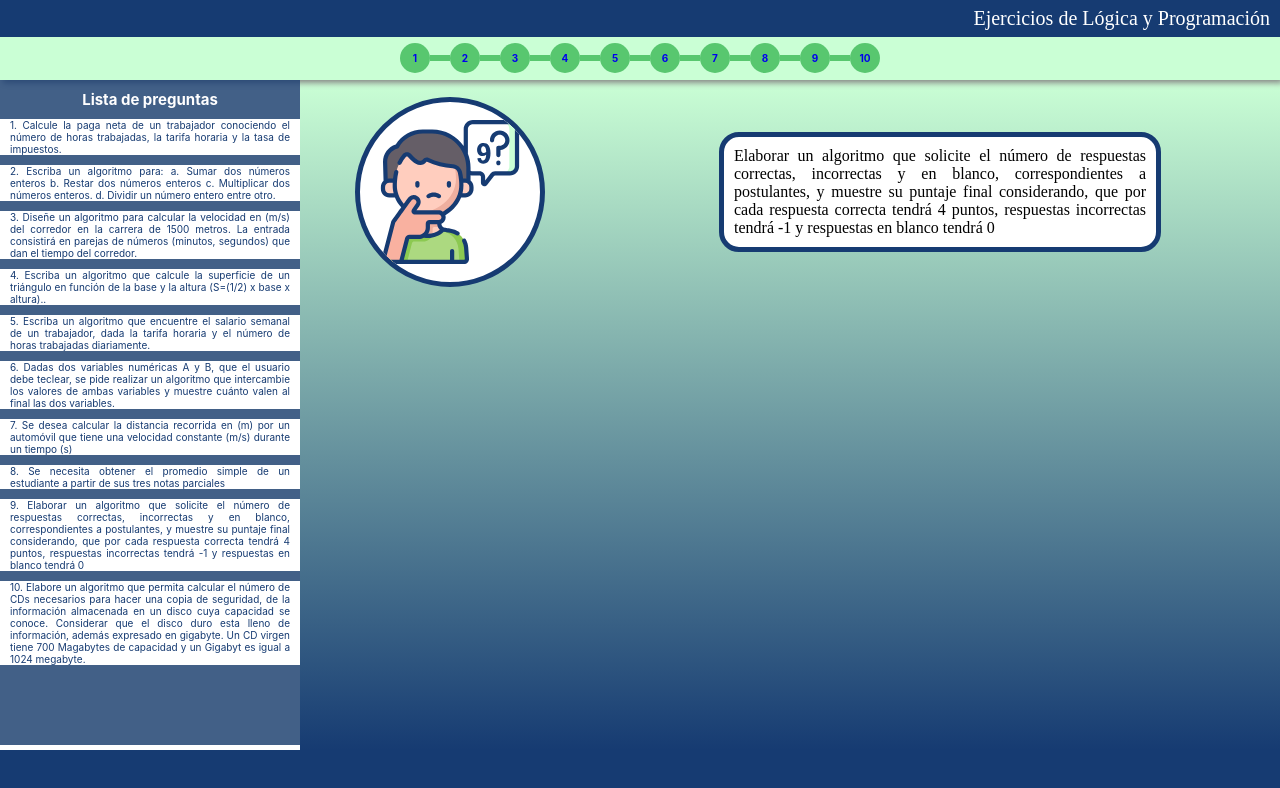
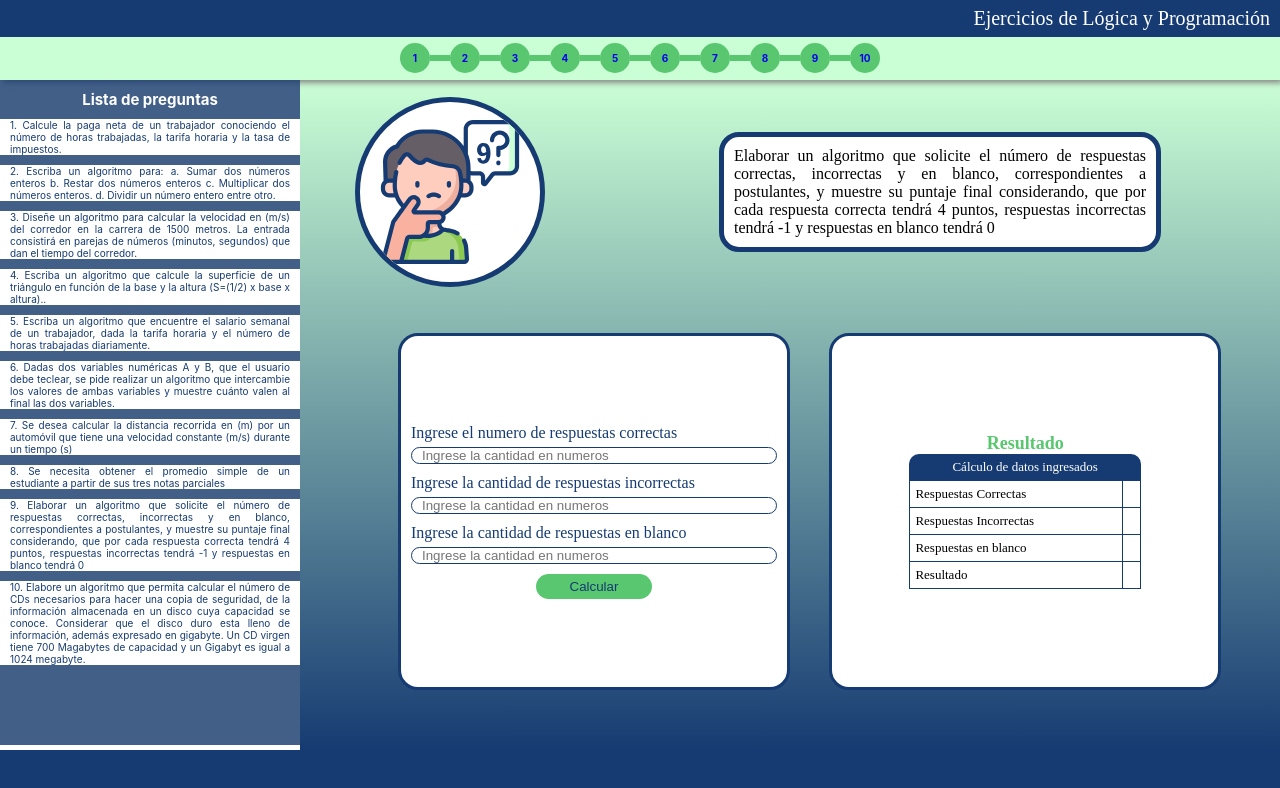
Before and after one commit to JonathanRugama/ejercicios-de-programacion-1, a React (Create React App) app: page /question-9 in a window 1280 px wide. Shown: the top 788 px of the page. Built offline with nearby package versions, Linux system fonts and the light colour scheme.

Commit message:
Se agrega la solucion al ejercicio 9

```diff
--- /dev/null
+++ b/src/components/forms/form-solution-9.js
@@ -0,0 +1,52 @@
+import React from 'react';
+
+class FormSolutionNine extends React.Component {
+    state ={};
+  /*  handleChange = (e) => {
+         console.log({name : e.target.name, value : e.target.value});
+        this.setState({
+            [e.target.name]: e.target.value,
+        });
+    } */
+    handleClick = (e) => {
+        console.log("Button was clicked")
+    }
+
+    render() {
+        return(
+    <form onSubmit={this.props.onSubmit} className="form-solution" action="">
+        <label className="form-solution__item" htmlFor="">
+            <span>Ingrese el numero de respuestas correctas</span>
+            <input
+            onChange={this.props.onChange}
+            type="text"
+            placeholder="Ingrese la cantidad en numeros"
+            name="respuestasCorrectas"
+            value={this.props.formValues.respuestasCorrectas}/>
+        </label>
+        <label className="form-solution__item" htmlFor="">
+            <span>Ingrese la cantidad de respuestas incorrectas</span>
+            <input
+            onChange={this.props.onChange}
+            type="text"
+            placeholder="Ingrese la cantidad en numeros"
+            name="respuestasIncorrectas"
+            value={this.props.formValues.respuestasIncorrectas}/>
+        </label>
+        <label className="form-solution__item" htmlFor="">
+            <span>Ingrese la cantidad de respuestas en blanco</span>
+            <input
+            onChange={this.props.onChange}
+            type="text"
+            placeholder="Ingrese la cantidad en numeros"
+            name="respuestasEnBlanco"
+            value={this.props.formValues.respuestasEnBlanco}/>
+        </label>
+        <button onClick={this.handleClick}>Calcular</button>
+    </form>
+    )
+    }
+
+}
+
+export default FormSolutionNine
--- a/src/components/pages/question-nine.js
+++ b/src/components/pages/question-nine.js
@@ -1,12 +1,13 @@
 import React from 'react';
 import Question from '../question-container';
 import ImgContainer from '../img-container'
+import SolutionNine from '../solutions/solution-container-9';
 const QuestionNine = () => {
     return (
         <React.Fragment>
         <ImgContainer number={8}/>
         <Question fontsize="m-font" sentence="Elaborar un algoritmo que solicite el número de respuestas correctas, incorrectas y en blanco, correspondientes a postulantes, y muestre su puntaje final considerando, que por cada respuesta correcta tendrá 4 puntos, respuestas incorrectas tendrá -1 y respuestas en blanco tendrá 0"/>
-
+        <SolutionNine/>
         </React.Fragment>
     )
 }
--- /dev/null
+++ b/src/components/results/results-9.js
@@ -0,0 +1,32 @@
+import React from 'react'
+
+const ResultsOne = (props) => {
+    return(
+        <div className="results-container">
+            <h2 className="results-title">Resultado</h2>
+            <table className="table-results">
+            <caption className="table-title">Cálculo de datos ingresados</caption>
+                <tbody className="table-body">
+                    <tr className="table-row">
+                        <td>Respuestas Correctas</td>
+                        <td>{props.respuestasCorrectas}</td>
+                    </tr>
+                    <tr className="table-row">
+                        <td>Respuestas Incorrectas</td>
+                        <td>{props.respuestasIncorrectas}</td>
+                    </tr>
+                    <tr className="table-row">
+                        <td>Respuestas en blanco</td>
+                        <td>{props.respuestasEnBlanco}</td>
+                    </tr>
+                    <tr className="table-row">
+                        <td>Resultado</td>
+                        <td>{props.resultado}</td>
+                    </tr>
+                </tbody>
+            </table>
+        </div>
+    )
+}
+
+export default ResultsOne
--- /dev/null
+++ b/src/components/solutions/solution-container-9.js
@@ -0,0 +1,60 @@
+import React from 'react';
+import FormSolutionNine from '../forms/form-solution-9'
+import ResultsNine from '../results/results-9';
+
+class SolutionNine extends React.Component {
+    state = {
+        form: {
+        respuestasCorrectas:'',
+        respuestasIncorrectas: '',
+        respuestasEnBlanco: ''
+    },
+        resultado : ''
+
+}
+
+    handleChange = (e) => {
+        /* const nextForm = this.state.form;
+        nextForm[e.target.name] = e.target.value */
+        this.setState({
+           /*  form:nextForm, */
+           form: {
+               /* Dejamos caer todos los valores anteriores */
+               ...this.state.form,
+               /* Y añadimos el adicional o sobreescribimos */
+               [e.target.name]: e.target.value,
+           }
+
+        })
+    }
+    handleSubmit = (e) => {
+        e.preventDefault()
+       let result = (this.state.form.respuestasCorrectas*4) + (this.state.form.respuestasIncorrectas*-1) + (this.state.form.respuestasEnBlanco * 0);
+        this.setState({resultado: result})
+        console.log(`Form was submitted y el resultado es ${result}`)
+    }
+   /*  calculateNetPay = () => {
+
+
+        return result;
+    } */
+    render() {
+        return (
+            <section className="solution-container">
+                <FormSolutionNine
+                onChange={this.handleChange}
+                onSubmit={this.handleSubmit}
+                formValues={this.state.form}/>
+                <ResultsNine
+                respuestasCorrectas={this.state.form.respuestasCorrectas}
+                respuestasIncorrectas = {this.state.form.respuestasIncorrectas}
+                respuestasEnBlanco = {this.state.form.respuestasEnBlanco}
+                resultado = {this.state.resultado}
+                />
+
+            </section>
+        )
+    }
+}
+
+export default SolutionNine
```
